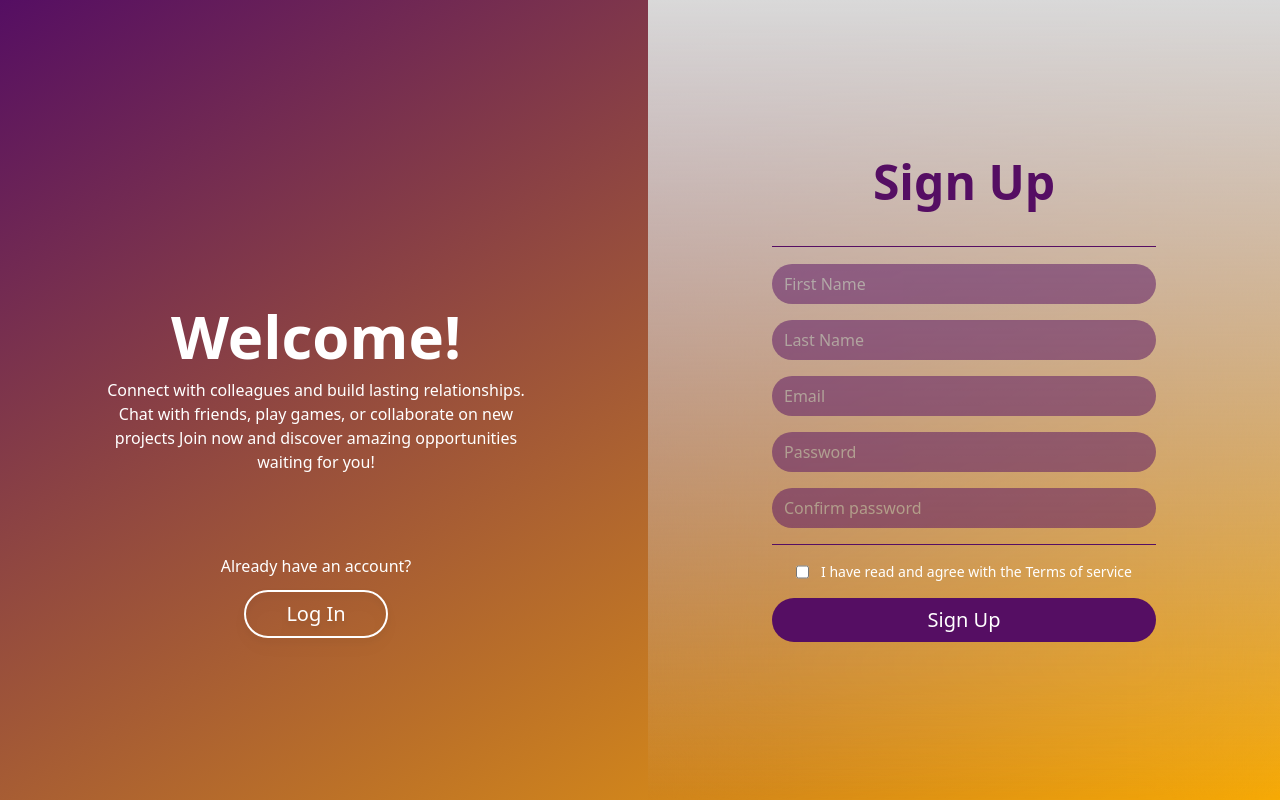
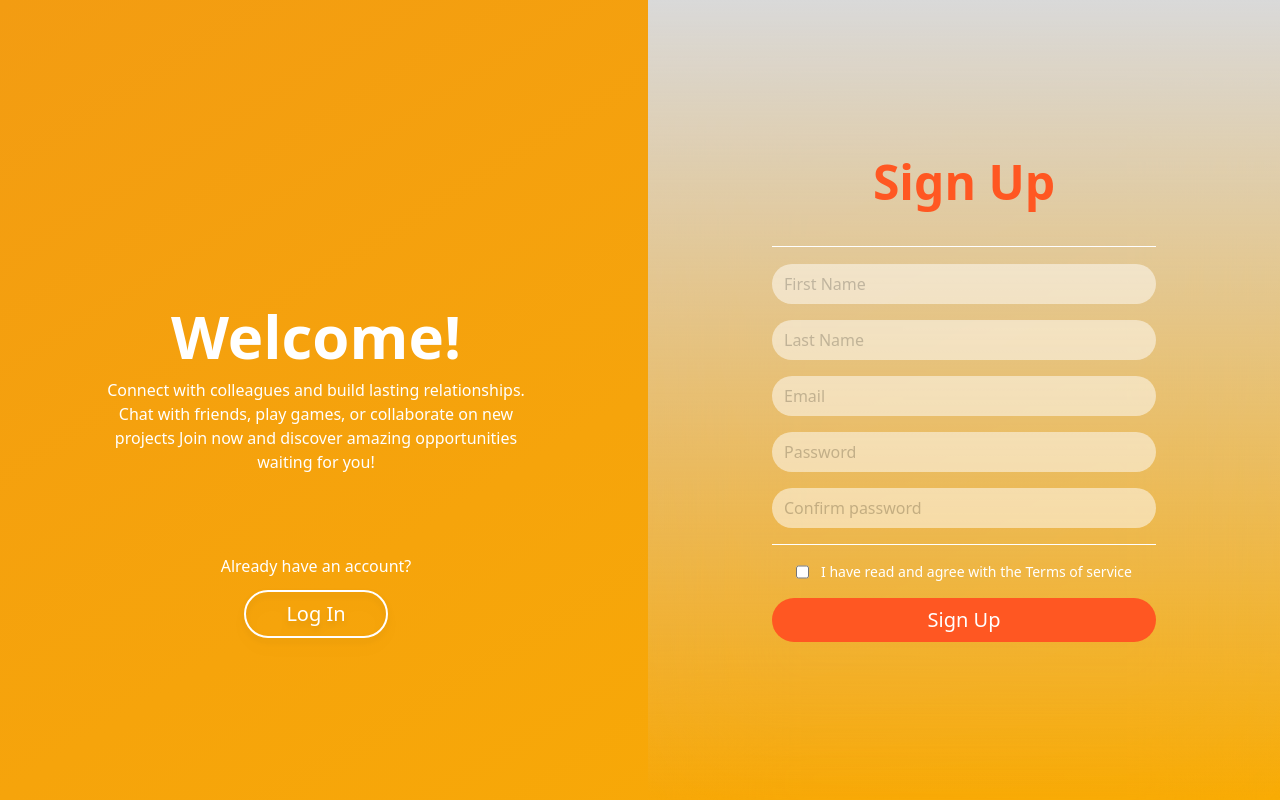
Before and after one commit to Alexander1022/coffee-and-pandas, a React (Create React App) app in the folder client/: page /signup in a window 1280 px wide. Built offline with nearby package versions, Linux system fonts and the light colour scheme.

Commit message:
Hash Password
Hash Password

```diff
--- a/client/package.json
+++ b/client/package.json
@@ -12,6 +12,9 @@
     "@types/react": "^18.0.28",
     "@types/react-dom": "^18.0.11",
     "axios": "^1.3.4",
+    "bcrypt": "^5.1.0",
+    "bcryptjs": "^2.4.3",
+    "crypto": "^1.0.1",
     "dotenv": "^16.0.3",
     "nodemon": "^2.0.21",
     "react": "^18.2.0",
@@ -47,6 +50,7 @@
     ]
   },
   "devDependencies": {
+    "@types/bcryptjs": "^2.4.2",
     "dotenv-webpack": "^8.0.1",
     "tailwindcss": "^3.2.7"
   }
--- a/client/src/components/SignIn.tsx
+++ b/client/src/components/SignIn.tsx
@@ -1,5 +1,4 @@
 import React, { useState } from 'react';
-import ReactDOM from 'react-dom/client';
 import { Link, useNavigate } from 'react-router-dom';
 import { login } from '../services/authService';
 
@@ -39,22 +38,22 @@ const SignIn = () => {
     }
 
     return (
-    <div className="grid grid-cols-2 gap-4 bg-gradient-to-tl from-[#F9AC04] to-[#550E63]">
+    <div className="grid grid-cols-2 gap-4 bg-gradient-to-tl from-[#F9AC04] to-[#FF5722]">
         <div className="flex flex-col justify-center min-h-screen max-w text-center bg-gradient-to-b from-[#d9d9d9]">
-            <h1 className='text-[#550E63] text-5xl font-bold mb-10'>
+            <h1 className='text-white text-5xl font-bold mb-10'>
             Log in
             </h1>
 
             <form className='flex flex-col content-center justify-center space-y-4 px-24 flex-wrap' onSubmit={handleSubmit}>
-            <hr className="w-120 h-0.5 border-[#550E63]"/>
-                <input required type="email" value={email} onChange={handleChangeEmail} className="w-full mt-10 opacity-50 px-3 py-2 bg-[#550E63] rounded-full max-w-sm outline-none text-white" placeholder="Email" />
-                <input required type="password" value={password} onChange={handleChangePassword} className="mt-10 opacity-50 px-3 py-2 bg-[#550E63] rounded-full max-w-sm outline-none text-white" placeholder="Password" />
-                <hr className="w-120 h-0.5 border-[#550E63]"/>
+            <hr className="w-120 h-0.5 border-white"/>
+                <input required type="email" value={email} onChange={handleChangeEmail} className="w-full mt-10 opacity-50 px-3 py-2 bg-white rounded-full max-w-sm outline-none text-black" placeholder="Email" />
+                <input required type="password" value={password} onChange={handleChangePassword} className="mt-10 opacity-50 px-3 py-2 bg-white rounded-full max-w-sm outline-none text-black" placeholder="Password" />
+                <hr className="w-120 h-0.5 border-white"/>
                 <div className='flex flex-row justify-center space-x-3'>
                     <input type="checkbox" className='outline-none'/>
                     <label className='text-white text-sm'>Keep me logged in</label>
                 </div>
-                <button type="submit" className='text-xl text-white bg-[#550E63] py-2 px-10 rounded-full mt-2 drop-shadow-lg hover:text-[#550E63] hover:bg-white'>
+                <button type="submit" className='text-xl text-white bg-[#FF5722] py-2 px-10 rounded-full mt-2 drop-shadow-lg hover:text-[#FF5722] hover:bg-white'>
                     Log In
                 </button>
             </form>
--- a/client/src/components/SignUp.tsx
+++ b/client/src/components/SignUp.tsx
@@ -71,7 +71,7 @@ const SignUp = () => {
   };
 
     return (
-    <div className="grid grid-cols-2 gap-4 bg-gradient-to-tl from-[#F9AC04] to-[#550E63]">
+    <div className="grid grid-cols-2 gap-4 bg-gradient-to-tl from-[#F9AC04] to-[#F39C12]">
       <div className="flex flex-col justify-center min-h-screen max-w text-center">
         <div className='flex flex-col mt-36 mb-10'>
           <h1 className='text-white mb-3 text-6xl font-bold'>
@@ -91,7 +91,7 @@ const SignUp = () => {
           </p>
 
           <Link to="/signin">
-            <button className='text-xl text-white border-2 py-2 px-10 border-white rounded-full drop-shadow-lg mt-3 hover:bg-white hover:text-black'>
+            <button className='text-xl text-white border-2 py-2 px-10 border-white rounded-full drop-shadow-lg mt-3 hover:bg-white hover:text-[#FF5722]'>
               Log In
             </button>
           </Link>
@@ -99,24 +99,24 @@ const SignUp = () => {
       </div>
 
       <div className="flex flex-col justify-center min-h-screen max-w text-center bg-gradient-to-b from-[#D9D9D9] backdrop-blur-3xl ">
-        <h1 className='text-[#550E63] text-5xl font-bold mb-10'>
+        <h1 className='text-[#FF5722] text-5xl font-bold mb-10'>
           Sign Up
         </h1>
 
         <form className='flex flex-col content-center justify-center space-y-4 px-24 flex-wrap' onSubmit={handleSubmit}>
-          <hr className="w-120 h-0.5 border-[#550E63]"/>
-            <input required type="name" value={fName} onChange={handleChangeFName} className="mt-10 opacity-50 px-3 py-2 bg-[#550E63] rounded-full max-w-sm outline-none text-white" placeholder="First Name" />
-            <input required type="name" value={lName} onChange={handleChangeLName} className="mt-10 opacity-50 px-3 py-2 bg-[#550E63] rounded-full max-w-sm outline-none text-white" placeholder="Last Name" />
-            <input required type="email" value={email} onChange={handleChangeEmail} className="w-full mt-10 opacity-50 px-3 py-2 bg-[#550E63] rounded-full max-w-sm outline-none text-white" placeholder="Email" />
-            <input required type="password" minLength={8} value={password} onChange={handleChangePassword} className="mt-10 opacity-50 px-3 py-2 bg-[#550E63] rounded-full max-w-sm outline-none text-white" placeholder="Password" />
-            <input required type="password" minLength={8} value={rPassword} onChange={handleChangeRPassword} className="mt-10 opacity-50 px-3 py-2 bg-[#550E63] rounded-full max-w-sm outline-none text-white" placeholder="Confirm password" />
-            <hr className="w-120 h-0.5 border-[#550E63]"/>
+          <hr className="w-120 h-0.5 border-white"/>
+            <input required type="name" value={fName} onChange={handleChangeFName} className="mt-10 opacity-50 px-3 py-2 bg-white rounded-full max-w-sm outline-none text-black" placeholder="First Name" />
+            <input required type="name" value={lName} onChange={handleChangeLName} className="mt-10 opacity-50 px-3 py-2 bg-white rounded-full max-w-sm outline-none text-black" placeholder="Last Name" />
+            <input required type="email" value={email} onChange={handleChangeEmail} className="w-full mt-10 opacity-50 px-3 py-2 bg-white rounded-full max-w-sm outline-none text-black" placeholder="Email" />
+            <input required type="password" minLength={8} value={password} onChange={handleChangePassword} className="mt-10 opacity-50 px-3 py-2 bg-white rounded-full max-w-sm outline-none text-black" placeholder="Password" />
+            <input required type="password" minLength={8} value={rPassword} onChange={handleChangeRPassword} className="mt-10 opacity-50 px-3 py-2 bg-white rounded-full max-w-sm outline-none text-black" placeholder="Confirm password" />
+            <hr className="w-120 h-0.5 border-white"/>
             <div className='flex flex-row justify-center space-x-3'>
               <input required type="checkbox" className='outline-none'/>
               <label className='text-white text-sm'>I have read and agree with the <Link to="/tos">Terms of service</Link></label>
             </div>
 
-            <button type="submit" className='text-xl text-white bg-[#550E63] py-2 px-10 rounded-full mt-2 drop-shadow-lgx hover:text-[#550E63] hover:bg-white'>
+            <button type="submit" className='text-xl text-white bg-[#FF5722] py-2 px-10 rounded-full mt-2 drop-shadow-lgx hover:text-[#FF5722] hover:bg-white'>
               Sign Up
           </button>
         </form>
--- a/client/src/services/authService.ts
+++ b/client/src/services/authService.ts
@@ -1,4 +1,5 @@
 import axios from 'axios';
+import { hashPass } from './hashPass';
 
 const BACKEND_URL:string | undefined = process.env.REACT_APP_API_URL;
 const BACKEND_PORT:string | undefined = process.env.REACT_APP_API_PORT;
@@ -11,7 +12,7 @@ export const register = (firstName: string, lastName: string, email: string, pas
         firstName,
         lastName,
         email,
-        password
+        password: hashPass(password)
     });
 };
 
@@ -19,7 +20,7 @@ export const login = (email: string, password: string) => {
     console.log('I am trying to login a new user to ' + API_URL);
     return axios.post(API_URL + 'login', {
         email,
-        password
+        password: hashPass(password)
     });
 };
 
--- /dev/null
+++ b/client/src/services/hashPass.ts
@@ -0,0 +1,7 @@
+import crypto from 'crypto';
+
+export const hashPass = (password: string): string => {
+    const salt = crypto.randomBytes(16).toString('hex');
+    const hash = crypto.pbkdf2Sync(password, salt, 1000, 64, 'sha256').toString('hex');
+    return [salt, hash].join('$');
+}
```
Also changed, not shown: client/src/components/Home.tsx (+31 -4 lines), client/src/assets/map.png (added), 1 other file (tests, documents, lock files or other folders).
